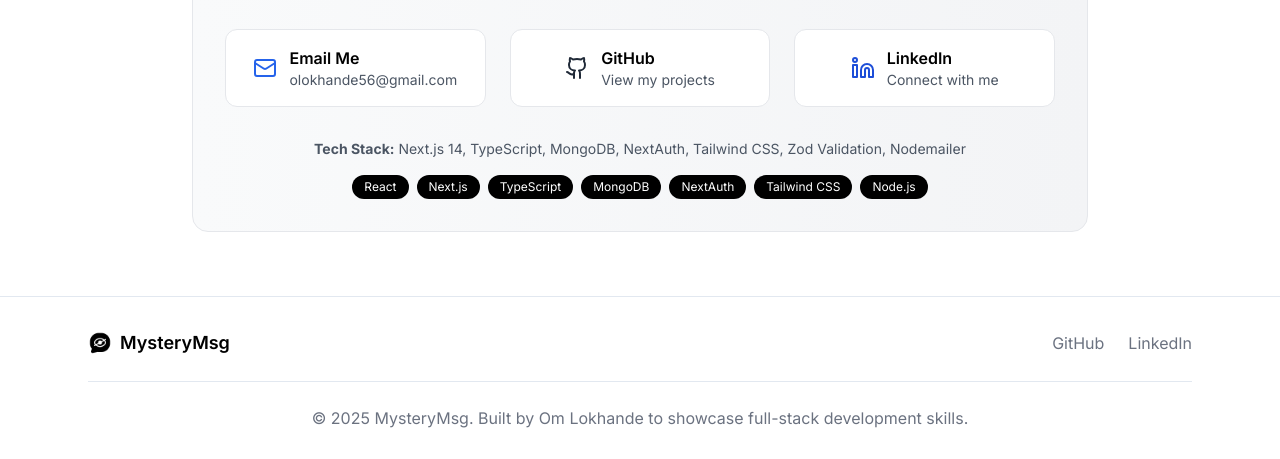
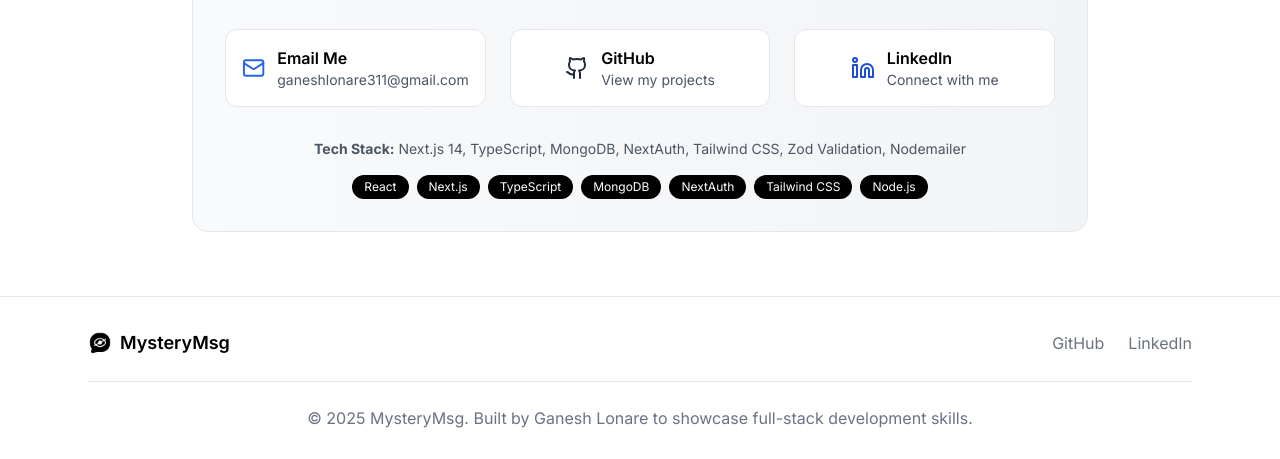
Before and after one commit to ganeshlonare/Mystry-messages-Web, a Next.js app: page / in a window 1280 px wide. Shown: the part 2048-2507 px from the top of the page. Built offline with nearby package versions, Linux system fonts and the light colour scheme; no server answers.

Commit message:
Update personal branding: change author name and links to Ganesh Lonare across multiple components

```diff
--- a/src/app/docs/page.tsx
+++ b/src/app/docs/page.tsx
@@ -353,14 +353,14 @@ export default function Documentation() {
               <div className="flex justify-between items-center mb-4">
                 <h3 className="text-lg font-semibold">1. Clone Repository</h3>
                 <button
-                  onClick={() => copyToClipboard('git clone https://github.com/omlokhande1234/mystry-message.git', 'clone')}
+                  onClick={() => copyToClipboard('git clone https://github.com/ganeshlonare/mystry-message.git', 'clone')}
                   className="flex items-center space-x-2 text-gray-300 hover:text-white"
                 >
                   {copiedCode === 'clone' ? <Check className="h-4 w-4" /> : <Copy className="h-4 w-4" />}
                   <span className="text-sm">{copiedCode === 'clone' ? 'Copied!' : 'Copy'}</span>
                 </button>
               </div>
-              <code className="text-green-400">git clone https://github.com/omlokhande1234/mystry-message.git</code>
+              <code className="text-green-400">git clone https://github.com/ganeshlonare/mystry-message.git</code>
             </div>
 
             <div className="bg-gray-900 rounded-xl p-6 text-white">
@@ -463,14 +463,14 @@ export default function Documentation() {
             </p>
             <div className="flex justify-center space-x-4">
               <a
-                href="mailto:olokhande56@gmail.com"
+                href="mailto:ganeshlonare311@gmail.com"
                 className="inline-flex items-center space-x-2 bg-black text-white px-6 py-3 rounded-xl hover:bg-gray-800 transition-colors"
               >
                 <span>Email Me</span>
                 <ExternalLink className="h-4 w-4" />
               </a>
               <a
-                href="https://github.com/omlokhande1234"
+                href="https://github.com/ganeshlonare"
                 target="_blank"
                 rel="noopener noreferrer"
                 className="inline-flex items-center space-x-2 border border-gray-300 text-black px-6 py-3 rounded-xl hover:bg-gray-100 transition-colors"
--- a/src/app/layout.tsx
+++ b/src/app/layout.tsx
@@ -24,8 +24,8 @@ export const metadata: Metadata = {
     "NextAuth",
     "MongoDB",
   ],
-  authors: [{ name: "Om Lokhande" }],
-  creator: "Om Lokhande",
+  authors: [{ name: "Ganesh Lonare" }],
+  creator: "Ganesh Lonare",
   publisher: "MysteryMsg",
   alternates: {
     canonical: "/",
--- a/src/app/page.tsx
+++ b/src/app/page.tsx
@@ -104,7 +104,7 @@ export default function Home() {
       {/* Social Icons - Fixed Left Side */}
       <div className="fixed left-10 top-1/2 transform -translate-y-1/2 z-10 hidden lg:flex flex-col space-y-6">
         <a
-          href="https://github.com/omlokhande1234"
+          href="https://github.com/ganeshlonare"
           target="_blank"
           rel="noopener noreferrer"
           className="p-3 bg-white border border-gray-200 rounded-full shadow-lg hover:shadow-xl transition-all duration-300 hover:scale-110 group"
@@ -112,7 +112,7 @@ export default function Home() {
           <Github className="h-6 w-6 text-gray-700 group-hover:text-black transition-colors" />
         </a>
         <a
-          href="https://www.linkedin.com/in/omlokhande2004/"
+          href="https://www.linkedin.com/in/ganeshlonare/"
           target="_blank"
           rel="noopener noreferrer"
           className="p-3 bg-white border border-gray-200 rounded-full shadow-lg hover:shadow-xl transition-all duration-300 hover:scale-110 group"
@@ -120,7 +120,7 @@ export default function Home() {
           <Linkedin className="h-6 w-6 text-gray-700 group-hover:text-blue-600 transition-colors" />
         </a>
         <a
-          href="mailto:olokhande56@gmail.com"
+          href="mailto:ganeshlonare311@gmail.com"
           className="p-3 bg-white border border-gray-200 rounded-full shadow-lg hover:shadow-xl transition-all duration-300 hover:scale-110 group"
         >
           <Mail className="h-6 w-6 text-gray-700 group-hover:text-red-500 transition-colors" />
@@ -253,18 +253,18 @@ export default function Home() {
 
             <div className="grid md:grid-cols-3 gap-6">
               <a
-                href="mailto:olokhande56@gmail.com"
+                href="mailto:ganeshlonare311@gmail.com"
                 className="flex items-center justify-center space-x-3 bg-white rounded-xl p-4 border border-gray-200 hover:shadow-md transition-shadow group"
               >
                 <Mail className="h-6 w-6 text-blue-600 group-hover:scale-110 transition-transform" />
                 <div className="text-left">
                   <p className="font-semibold text-black">Email Me</p>
-                  <p className="text-sm text-gray-600">olokhande56@gmail.com</p>
+                  <p className="text-sm text-gray-600">ganeshlonare311@gmail.com</p>
                 </div>
               </a>
 
               <a
-                href="https://github.com/omlokhande1234"
+                href="https://github.com/ganeshlonare"
                 target="_blank"
                 rel="noopener noreferrer"
                 className="flex items-center justify-center space-x-3 bg-white rounded-xl p-4 border border-gray-200 hover:shadow-md transition-shadow group"
@@ -277,7 +277,7 @@ export default function Home() {
               </a>
 
               <a
-                href="https://www.linkedin.com/in/omlokhande2004/"
+                href="https://www.linkedin.com/in/ganeshlonare/"
                 target="_blank"
                 rel="noopener noreferrer"
                 className="flex items-center justify-center space-x-3 bg-white rounded-xl p-4 border border-gray-200 hover:shadow-md transition-shadow group"
@@ -314,12 +314,12 @@ export default function Home() {
               <span className="text-lg font-semibold text-black">MysteryMsg</span>
             </div>
             <div className="flex items-center space-x-6 text-gray-500">
-              <a href="https://github.com/omlokhande1234" target="_blank" rel="noopener noreferrer" className="hover:text-black">GitHub</a>
-              <a href="https://www.linkedin.com/in/omlokhande2004/" target="_blank" rel="noopener noreferrer" className="hover:text-black">LinkedIn</a>
+              <a href="https://github.com/ganeshlonare" target="_blank" rel="noopener noreferrer" className="hover:text-black">GitHub</a>
+              <a href="https://www.linkedin.com/in/ganeshlonare/" target="_blank" rel="noopener noreferrer" className="hover:text-black">LinkedIn</a>
             </div>
           </div>
           <div className="mt-6 pt-6 border-t text-center text-gray-500">
-            <p>&copy; 2025 MysteryMsg. Built by Om Lokhande to showcase full-stack development skills.</p>
+            <p>&copy; 2025 MysteryMsg. Built by Ganesh Lonare to showcase full-stack development skills.</p>
           </div>
         </div>
       </footer>
```
